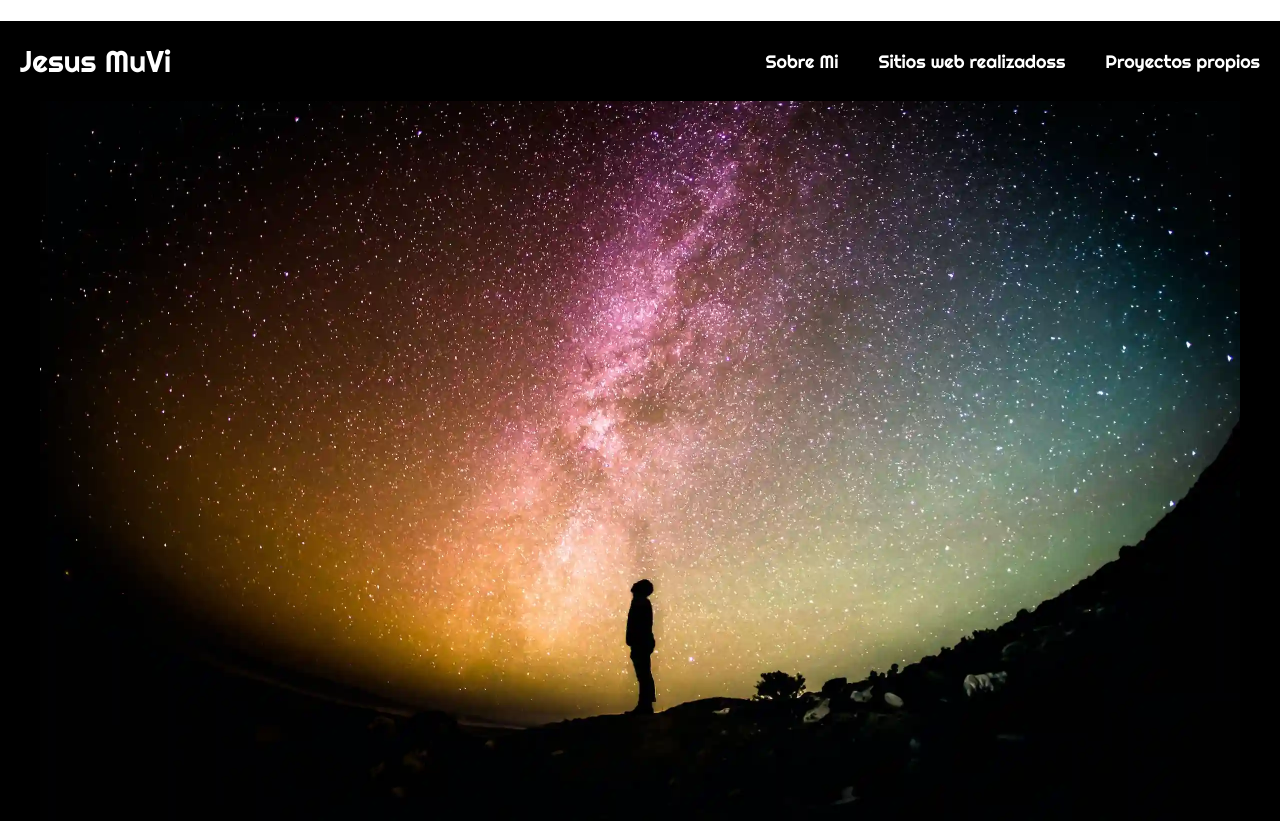
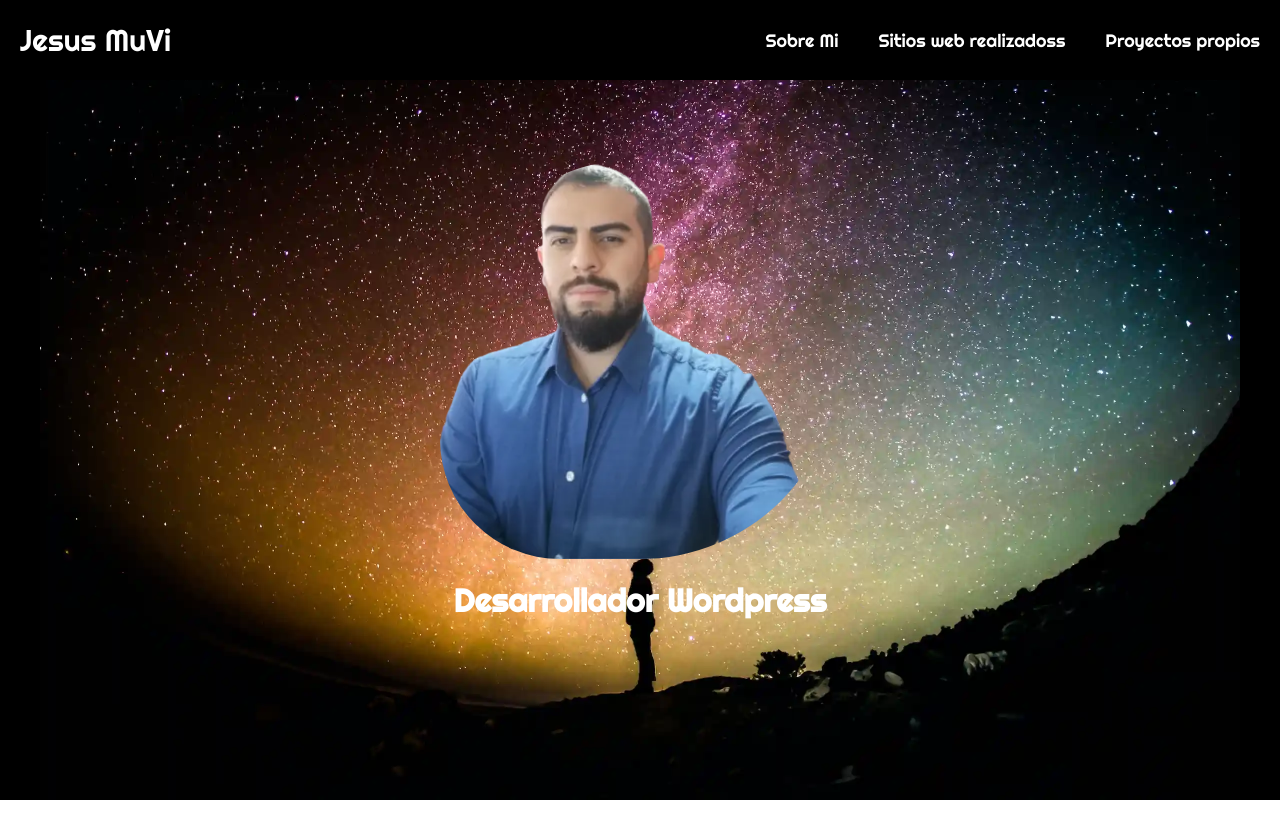
Before and after one commit to jjmuvi95/Portafolio, a plain HTML site: page index.html in a window 1280 px wide. After the commit the page ends 800 px from the top, so only its background shows below. Drawn offline with Linux system fonts and the light colour scheme.

Commit message:
esta quedando culero pero creo que ya me case con la idea

```diff
--- a/index.html
+++ b/index.html
@@ -24,7 +24,8 @@
             </ol>
         </nav>
         <div class="fondocosmico">
-            <h1>Desarrolador Wordpress</h1>
+            <img src="./images/Diseño_sin_título-removebg-preview.webp" alt="">
+            <h1>Desarrollador Wordpress</h1>
         </div>
     </header>
 
--- a/styles/style.css
+++ b/styles/style.css
@@ -22,6 +22,7 @@ header{
     margin: 0px;
     width: 100%;
     height: 100vh;
+    background-color: var(--black);
 
 }
 nav a {
@@ -68,6 +69,11 @@ ol{
 }
 
 .fondocosmico{
+    display: flex;
+    flex-direction: column;
+    justify-content: center;
+    align-items: center;
+    color: var(--white);
     height: 80%;
     margin: 0;
     padding: 0;
@@ -79,4 +85,10 @@ ol{
     background-repeat: no-repeat;
     background-color: var(--black);
     background-position: center;
+
 }
+.fondocosmico img{
+    height: 400px;
+    width: 400px;
+    border-radius: 50% 30%;
+}
```
